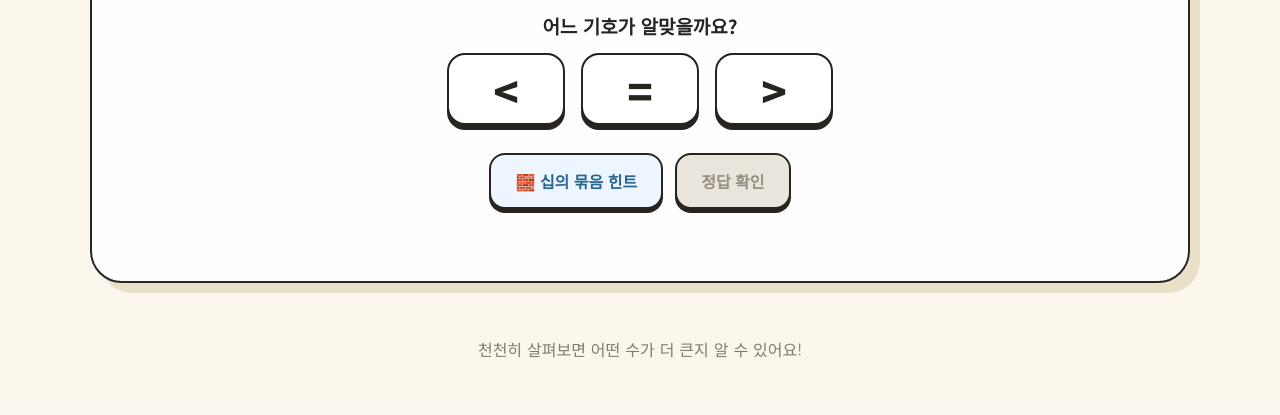
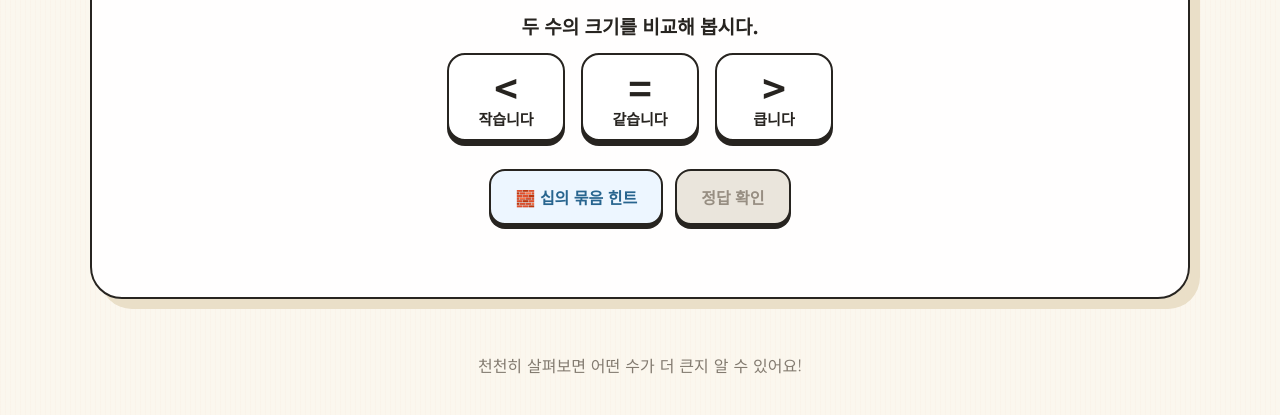
Before and after one commit to ylynn0501-del/two-digit-number-compare, a website: page index.html in a window 1280 px wide. Shown: the part 523-938 px from the top of the page. Drawn offline with Linux system fonts and the light colour scheme.

Commit message:
출제 범위와 비교 기호 안내 개선

```diff
--- a/app.js
+++ b/app.js
@@ -13,7 +13,7 @@ const state = {
 };
 
 function randomTwoDigitNumber() {
-  return Math.floor(Math.random() * 90) + 10;
+  return Math.floor(Math.random() * 51) + 50;
 }
 
 function makeQuestion() {
@@ -78,11 +78,11 @@ function renderQuestion() {
       <div class="symbol-slot" id="symbol-slot" aria-live="polite">?</div>
       <div class="number-card">${state.right}</div>
     </div>
-    <h2 class="compare-title">어느 기호가 알맞을까요?</h2>
+    <h2 class="compare-title">두 수의 크기를 비교해 봅시다.</h2>
     <div class="symbol-choices">
-      <button class="symbol-button" data-symbol="&lt;" aria-label="왼쪽 수가 더 작습니다">&lt;</button>
-      <button class="symbol-button" data-symbol="=" aria-label="두 수가 같습니다">=</button>
-      <button class="symbol-button" data-symbol="&gt;" aria-label="왼쪽 수가 더 큽니다">&gt;</button>
+      <button class="symbol-button" data-symbol="&lt;" aria-label="왼쪽 수가 더 작습니다"><strong>&lt;</strong><small>작습니다</small></button>
+      <button class="symbol-button" data-symbol="=" aria-label="두 수가 같습니다"><strong>=</strong><small>같습니다</small></button>
+      <button class="symbol-button" data-symbol="&gt;" aria-label="왼쪽 수가 더 큽니다"><strong>&gt;</strong><small>큽니다</small></button>
     </div>
     <div class="actions">
       <button class="action-button hint-button" id="hint-button">🧱 십의 묶음 힌트</button>
--- a/styles.css
+++ b/styles.css
@@ -41,7 +41,9 @@ main { padding:42px 0 34px; outline:none; }
 .symbol-slot.selected { color:var(--ink); border-style:solid; border-color:var(--yellow); background:#fff8d8; }
 .compare-title { margin:0 0 14px; text-align:center; font-size:19px; }
 .symbol-choices { display:flex; justify-content:center; gap:16px; }
-.symbol-button { width:118px; min-height:72px; border:2px solid var(--ink); border-radius:18px; color:var(--ink); background:white; font-size:42px; font-weight:900; cursor:pointer; box-shadow:0 5px 0 var(--ink); transition:transform .12s,box-shadow .12s,background .12s; }
+.symbol-button { width:118px; min-height:88px; padding:8px; border:2px solid var(--ink); border-radius:18px; color:var(--ink); background:white; display:flex; flex-direction:column; align-items:center; justify-content:center; gap:3px; font-weight:900; cursor:pointer; box-shadow:0 5px 0 var(--ink); transition:transform .12s,box-shadow .12s,background .12s; }
+.symbol-button strong { font-size:40px; line-height:1; }
+.symbol-button small { font-size:15px; line-height:1.2; font-weight:900; }
 .symbol-button:hover { background:#fff8d8; }
 .symbol-button:active,.symbol-button.selected { transform:translateY(4px); box-shadow:0 1px 0 var(--ink); background:var(--yellow); }
 .symbol-button:focus-visible,.action-button:focus-visible { outline:4px solid rgba(77,155,214,.35); outline-offset:3px; }
@@ -94,7 +96,8 @@ footer { padding:20px 0 38px; color:#837b70; text-align:center; font-family:"Gow
 @media (max-width:420px) {
   .app-shell { width:calc(100% - 20px); }
   .number-card { min-height:122px; }
-  .symbol-button { width:105px; }
+  .symbol-choices { gap:8px; }
+  .symbol-button { width:96px; min-height:84px; }
   .action-button { width:100%; }
 }
 
```
Also changed, not shown: README.md.
